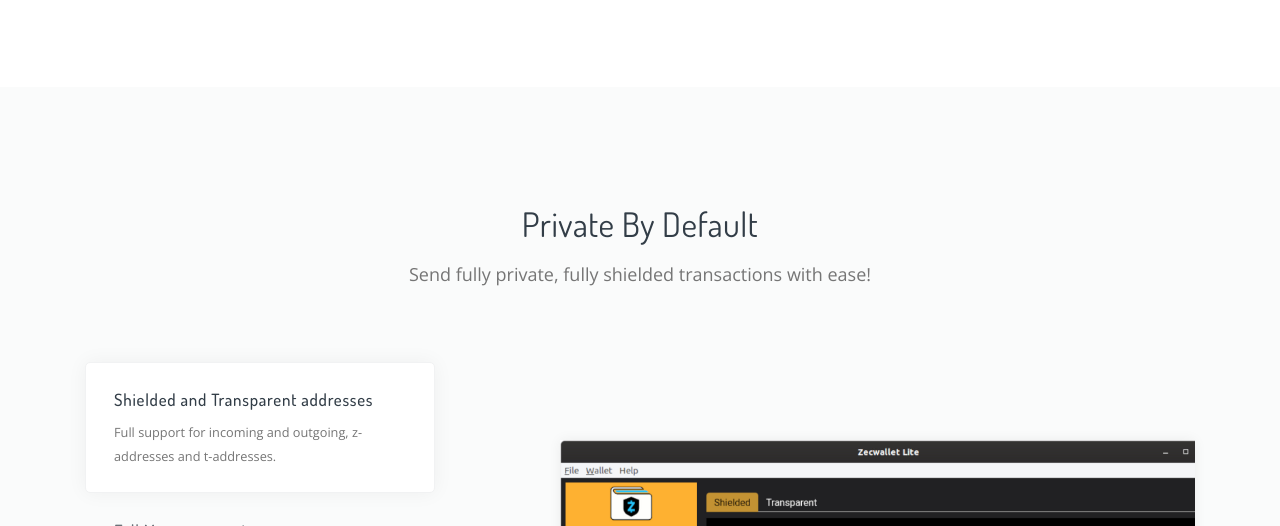
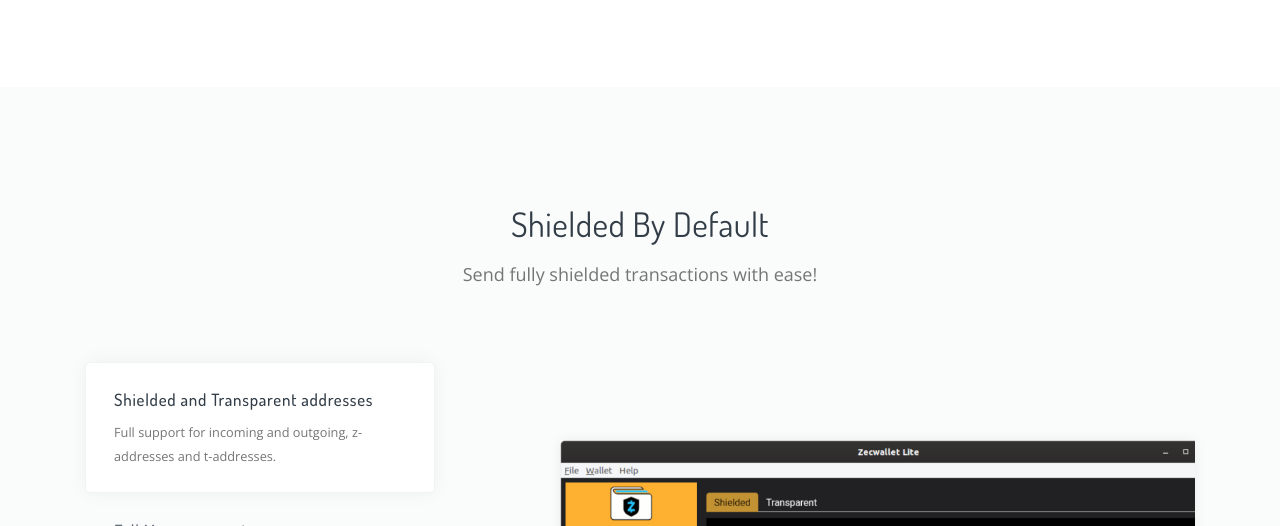
Before and after one commit to adityapk00/zecwallet-website, a website: page index.html in a window 1280 px wide. Shown: the part 574-1100 px from the top of the page. Drawn offline with nearby package versions, Linux system fonts and the light colour scheme; no server answers; animation ran at ten frames a second; files whose address does not match are found by name.

Commit message:
Use "Shielded" instead of private

```diff
--- a/index.html
+++ b/index.html
@@ -116,8 +116,8 @@
       <section class="section bg-gray">
         <div class="container">
           <header class="section-header">
-            <h2>Private By Default</h2>
-            <p class="lead">Send fully private, fully shielded transactions with ease!</p>
+            <h2>Shielded By Default</h2>
+            <p class="lead">Send fully shielded transactions with ease!</p>
           </header>
 
           <div class="row gap-y">
```
Also changed, not shown: fullnode.html (+2 -2 lines).
